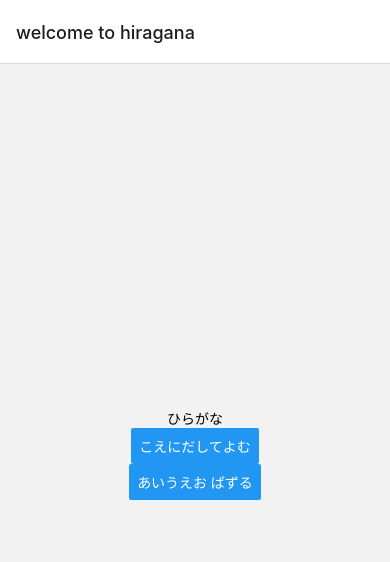
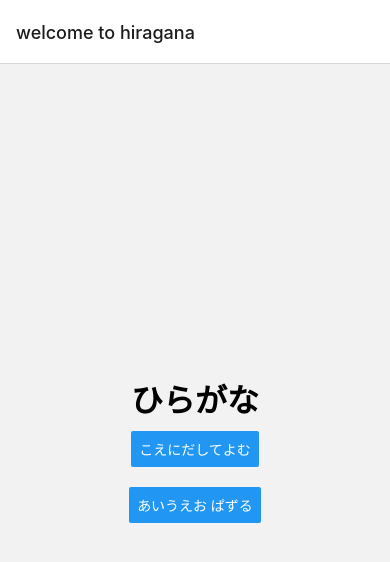
Before and after one commit to ksdeveloper0201/hiragana_practice, a React Native app: screen /Home in a window 390 px wide. Shown: the top 562 px of the page. Built offline with nearby package versions, Linux system fonts and the light colour scheme.

Commit message:
screen, navigationフォルダ作成

```diff
--- a/App.tsx
+++ b/App.tsx
@@ -1,101 +1,8 @@
-import * as React from "react";
-import { View, Text, Button } from "react-native";
-import { NavigationContainer, RouteProp } from "@react-navigation/native";
-import { createNativeStackNavigator } from "@react-navigation/native-stack";
+import AppNavigator from "./navigation/AppNavigator";
+import React from "react";
 
-type RootStackPropsList = {
-    Home: undefined;
-    InputWord: undefined;
-    Puzzle: undefined;
-    Menu: undefined;
-    // Select: undefined;
+const App: React.FC = () => {
+    return <AppNavigator />;
 };
 
-type HomeScreenProps = {
-    navigation: any;
-};
-
-type InputWordScreenProps = {
-    navigation: any;
-};
-
-type PuzzleScreenProps = {
-    navigation: any;
-};
-// type ProfileScreenProps = {
-//     navigation: any;
-//     route: RouteProp<RootStackPropsList, "Profile">;
-// };
-
-function HomeScreen({ navigation }: HomeScreenProps) {
-    return (
-        <View
-            style={{ flex: 1, alignItems: "center", justifyContent: "center" }}
-        >
-            <Text>ひらがな</Text>
-            <Button
-                title="こえにだしてよむ"
-                onPress={() => navigation.navigate("InputWord")}
-            />
-            <Button
-                title="あいうえお ぱずる"
-                onPress={() => navigation.navigate("Puzzle")}
-            />
-        </View>
-    );
-}
-
-function InputWordScreen({ navigation }: InputWordScreenProps) {
-    return (
-        <View
-            style={{ flex: 1, alignItems: "center", justifyContent: "center" }}
-        >
-            <Button title="Go back" onPress={() => navigation.goBack()} />
-        </View>
-    );
-}
-
-function PuzzleScreen({ navigation }: PuzzleScreenProps) {
-    return (
-        <View
-            style={{ flex: 1, alignItems: "center", justifyContent: "center" }}
-        >
-            <Button
-                title="あいうえおじゅん"
-                onPress={() => navigation.navigate("InputWord")}
-            />
-            <Button
-                title="らんだむ"
-                onPress={() => navigation.navigate("Puzzle")}
-            />
-        </View>
-    );
-}
-
-const Stack = createNativeStackNavigator<RootStackPropsList>();
-
-function App() {
-    return (
-        <NavigationContainer>
-            <Stack.Navigator>
-                <Stack.Screen
-                    name="Home"
-                    component={HomeScreen}
-                    options={{ title: "welcome to hiragana" }}
-                />
-                <Stack.Screen
-                    name="InputWord"
-                    component={InputWordScreen}
-                    options={{ title: "れんしゅうすることばをいれてね" }}
-                />
-                <Stack.Screen
-                    name="Puzzle"
-                    component={PuzzleScreen}
-                    options={{ title: "こーすをせんたくしてね" }}
-                />
-            </Stack.Navigator>
-        </NavigationContainer>
-    );
-}
-
 export default App;
--- /dev/null
+++ b/navigation/AppNavigator.tsx
@@ -0,0 +1,42 @@
+import { View, Text, Button } from "react-native";
+import { NavigationContainer, RouteProp } from "@react-navigation/native";
+import { createNativeStackNavigator } from "@react-navigation/native-stack";
+import HomeScreen from "../screens/HomeScreen";
+import PuzzleScreen from "../screens/PuzzleScreen";
+import InputWordScreen from "../screens/InputWordScreen";
+
+type RootStackPropsList = {
+    Home: undefined;
+    InputWord: undefined;
+    Puzzle: undefined;
+    Menu: undefined;
+    // Select: undefined;
+};
+
+export const Stack = createNativeStackNavigator<RootStackPropsList>();
+
+const AppNavigator = () => {
+    return (
+        <NavigationContainer>
+            <Stack.Navigator>
+                <Stack.Screen
+                    name="Home"
+                    component={HomeScreen}
+                    options={{ title: "welcome to hiragana" }}
+                />
+                <Stack.Screen
+                    name="InputWord"
+                    component={InputWordScreen}
+                    options={{ title: "れんしゅうすることばをいれてね" }}
+                />
+                <Stack.Screen
+                    name="Puzzle"
+                    component={PuzzleScreen}
+                    options={{ title: "こーすをせんたくしてね" }}
+                />
+            </Stack.Navigator>
+        </NavigationContainer>
+    );
+};
+
+export default AppNavigator;
--- /dev/null
+++ b/screens/HomeScreen.tsx
@@ -0,0 +1,46 @@
+import * as React from "react";
+import { StyleSheet, View, Text, Button } from "react-native";
+
+
+type Props = {
+    navigation: any;
+};
+
+const HomeScreen: React.FC<Props> = ({ navigation }) => {
+    return (
+        <View
+            style={styles.container}
+        >
+            <Text style={{ fontSize: 32, fontWeight: "bold" }}>ひらがな</Text>
+            <View style={styles.buttonView}>
+                <Button
+                    title="こえにだしてよむ"
+                    onPress={() => navigation.navigate("InputWord")}
+                />
+            </View>
+            <View style={styles.buttonView}>
+                <Button
+                    title="あいうえお ぱずる"
+                    onPress={() => navigation.navigate("Puzzle")}
+                />
+            </View>
+        </View>
+    );
+};
+
+
+const styles = StyleSheet.create({
+    container: {
+        flex: 1,
+        alignItems: "center",
+        justifyContent: "center",
+    },
+    buttonView: {
+        marginVertical: 10
+    },
+    button: {
+        fontSize: 24,
+    }
+});
+
+export default HomeScreen;
--- /dev/null
+++ b/screens/InputWordScreen.tsx
@@ -0,0 +1,21 @@
+import { Button, View } from "react-native";
+
+type Props = {
+    navigation: any;
+};
+
+const InputWordScreen: React.FC<Props> = ({ navigation }) => {
+    return (
+        <View
+            style={{
+                flex: 1,
+                alignItems: "center",
+                justifyContent: "center",
+            }}
+        >
+            <Button title="Go back" onPress={() => navigation.goBack()} />
+        </View>
+    );
+};
+
+export default InputWordScreen;
--- /dev/null
+++ b/screens/PuzzleScreen.tsx
@@ -0,0 +1,24 @@
+import { Button, View } from "react-native";
+
+type Props = {
+    navigation: any;
+};
+
+const PuzzleScreen: React.FC<Props> = ({ navigation }) => {
+    return (
+        <View
+            style={{ flex: 1, alignItems: "center", justifyContent: "center" }}
+        >
+            <Button
+                title="あいうえおじゅん"
+                onPress={() => navigation.navigate("InputWord")}
+            />
+            <Button
+                title="らんだむ"
+                onPress={() => navigation.navigate("Puzzle")}
+            />
+        </View>
+    );
+};
+
+export default PuzzleScreen;
```
